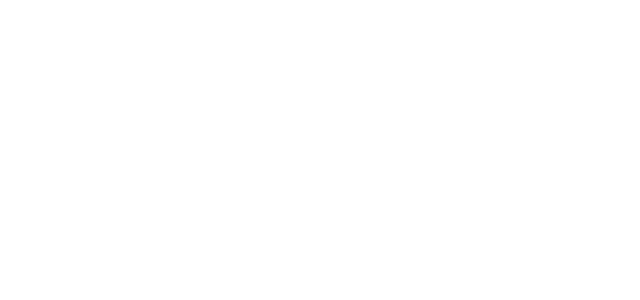
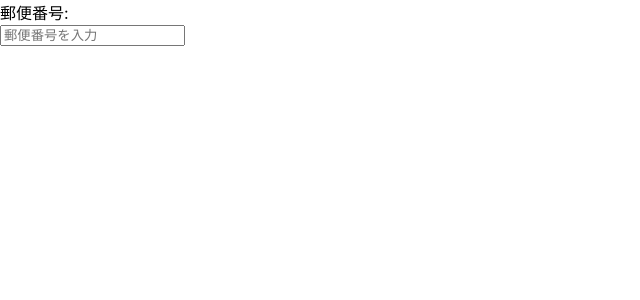
Before and after one commit to s19014/xhr, a React (Create React App) app: page / in a window 1280 px wide. Shown: the top 300 px of the page, without its empty margins (0-640 px from the left). Built offline with nearby package versions, Linux system fonts and the light colour scheme.

Commit message:
1/21 修正

```diff
--- a/src/App.js
+++ b/src/App.js
@@ -1,4 +1,5 @@
 import React from 'react'
+import ZipInput from './ZipInput'
 
 class App extends React.Component {
   constructor (props) {
@@ -9,6 +10,7 @@ class App extends React.Component {
   render () {
     return (
       <div>
+        <ZipInput />
       </div>
     )
   }
--- /dev/null
+++ b/src/ZipInput.js
@@ -0,0 +1,80 @@
+import React from 'react'
+
+class ZipInput extends React.Component {
+  constructor (props) {
+    super(props)
+    const v = this.props.value ? this.props.value : ''
+    this.state = {
+      value: v,
+      isOK: this.checkValue(v)
+    }
+  }
+
+  checkValue (s) {
+    const zipPattern = /^\d{3}-\d{4}$/
+    return zipPattern.test(s)
+  }
+
+  handleChange (e) {
+    const v = e.target.value
+    const newValue = v.replace(/[^0-9-]+/g, '')
+    const newIsOK = this.checkValue(newValue)
+    this.setState({
+      value: newValue,
+      isOK: newIsOK
+    })
+    if (this.props.onChange) {
+      this.props.onChange({
+        target: this,
+        value: newValue,
+        isOK: newIsOK
+      })
+    }
+  }
+
+  componentWillReceiveProps (nextProps) {
+    this.setState({
+      value: nextProps.value,
+      isOK: this.checkValue(nextProps.value)
+    })
+  }
+
+  render () {
+    const msg = this.renderStatusMessage()
+    return (
+      <div>
+        <label>
+          郵便番号: <br />
+          <input
+            type='text'
+            placeholder='郵便番号を入力'
+            value={this.state.value}
+            onChange={e => this.handleChange(e)}
+          />
+          {msg}
+        </label>
+      </div>
+    )
+  }
+
+  renderStatusMessage () {
+    const so = {
+      margin: '8px',
+      padding: '8px',
+      color: 'white'
+    }
+    let msg = null
+    if (this.state.isOK) {
+      so.backgroundColor = 'green'
+      msg = <span style={so}>OK</span>
+    } else {
+      if (this.state.value !== '') {
+        so.backgroundColor = 'red'
+        msg = <span style={so}>NG</span>
+      }
+    }
+    return msg
+  }
+}
+
+export default ZipInput
```
Also changed, not shown: 1 other file (tests, documents, lock files or other folders).
